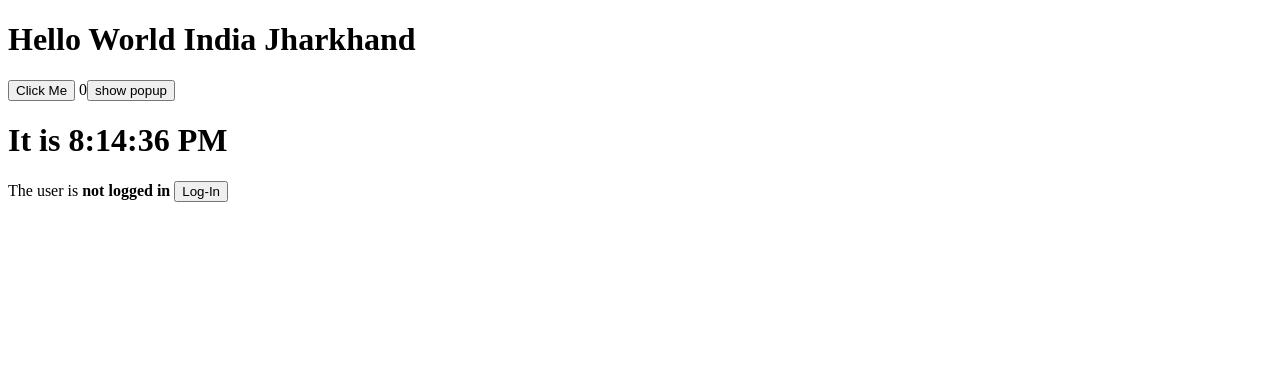
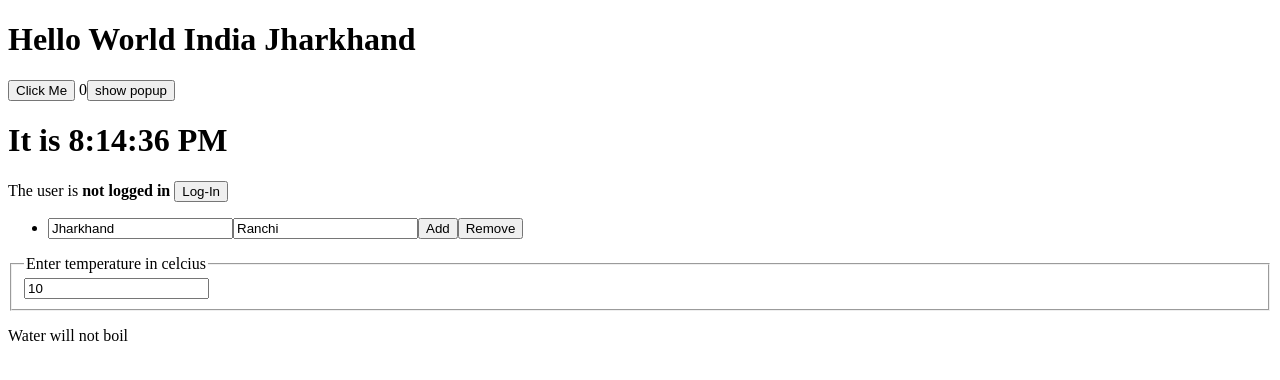
Before and after one commit to yadavsudhir405/react-demo-app, a React (Create React App) app: page / in a window 1280 px wide. Shown: the top 380 px of the page. Built offline with nearby package versions, Linux system fonts and the light colour scheme.

Commit message:
Added the temperature calculator component

```diff
--- /dev/null
+++ b/src/component/boilingVerdict/boilingVerdict.tsx
@@ -0,0 +1,17 @@
+import * as React from "react";
+
+export class BoilingVerdict extends React.Component<BoilingTemperature, any>{
+    constructor(props: BoilingTemperature){
+        super(props);
+    }
+    render(){
+        if(this.props.temperature >= 100){
+            return <p>Water will Boil</p>
+        }else{
+            return <p>Water will not boil</p>
+        }
+    }
+}
+interface BoilingTemperature {
+    temperature: number;
+}
--- /dev/null
+++ b/src/component/calculator/calculator.tsx
@@ -0,0 +1,30 @@
+import * as React from "react";
+import {BoilingVerdict} from "../boilingVerdict/boilingVerdict";
+
+export class Calculator extends React.Component<any, CalculatorState>{
+    constructor(props: any){
+        super(props);
+        this.state = {temperature: 10};
+        this.handleChange = this.handleChange.bind(this);
+    }
+
+    render(){
+        let currentTemperature =  this.state.temperature;
+        return <div>
+            <fieldset>
+                <legend>Enter temperature in celcius</legend>
+                <input type="text" value={currentTemperature} onChange={this.handleChange}/>
+            </fieldset>
+            <BoilingVerdict  temperature={currentTemperature}/>
+        </div>
+    }
+
+    handleChange(event: any) {
+        let newValue =  event.target.value;
+        this.setState({temperature: newValue});
+    }
+}
+
+interface CalculatorState {
+    temperature: number;
+}
--- a/src/component/dummy/dummy.tsx
+++ b/src/component/dummy/dummy.tsx
@@ -1,6 +1,8 @@
 import * as React from "react";
 import {Clock} from "../clock/clock";
 import {Login} from "../login/login";
+import {Properties} from "../properties/properties";
+import {Calculator} from "../calculator/calculator";
 export class Dummy extends React.Component<NamedParam, CountingState>{
 
     constructor(props: NamedParam){
@@ -14,6 +16,8 @@ export class Dummy extends React.Component<NamedParam, CountingState>{
             <button onClick={this.handleClick.bind(this,{address: "Sudhir"})}>show popup</button>
             <Clock/>
             <Login/>
+            <Properties/>
+            <Calculator/>
         </div>;
     }
     updateClick = () =>{
--- /dev/null
+++ b/src/component/properties/properties.tsx
@@ -0,0 +1,48 @@
+import * as React from "react";
+
+export class Properties extends React.Component<any, PropertiesState>{
+    constructor(props: any) {
+        super(props);
+        this.state = {properties: [{key: 'Jharkhand', value: 'Ranchi'}]}
+    }
+
+    render(){
+        let properties = this.state.properties;
+        let listItems = properties.map(prop =>
+            <form>
+            <li key={prop.key}>
+                <input type="text" value={prop.key} onChange={this.handleKeyChange}/>
+                <input type="text" value={prop.value} />
+                <button onClick={this.onAdd}>Add</button>
+                <button onClick={this.onRemove.bind(this,prop.key)}>Remove</button>
+            </li>
+            </form>
+        );
+        return <div>
+            <ul>{listItems}</ul>
+        </div>
+    }
+    onAdd = () => {
+        let currentProprties = this.state.properties;
+        currentProprties.push({key: 'India', value: 'Delhi'});
+        this.setState({properties: currentProprties})
+    };
+    onRemove = (key: string) => {
+        let currentProps = this.state.properties;
+        currentProps = currentProps.filter(prop => key!== prop.key);
+        this.setState({properties: currentProps});
+    };
+    handleKeyChange = (event: any)=> {
+
+    }
+
+}
+
+interface PropertiesState {
+    properties: Property[];
+}
+
+interface Property {
+    key: string,
+    value: string
+}
```
